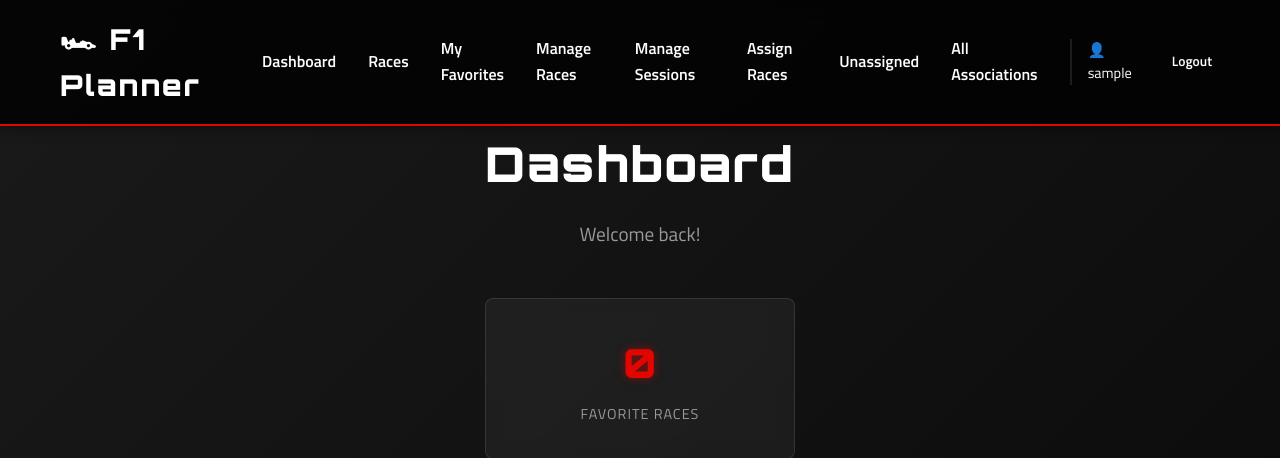
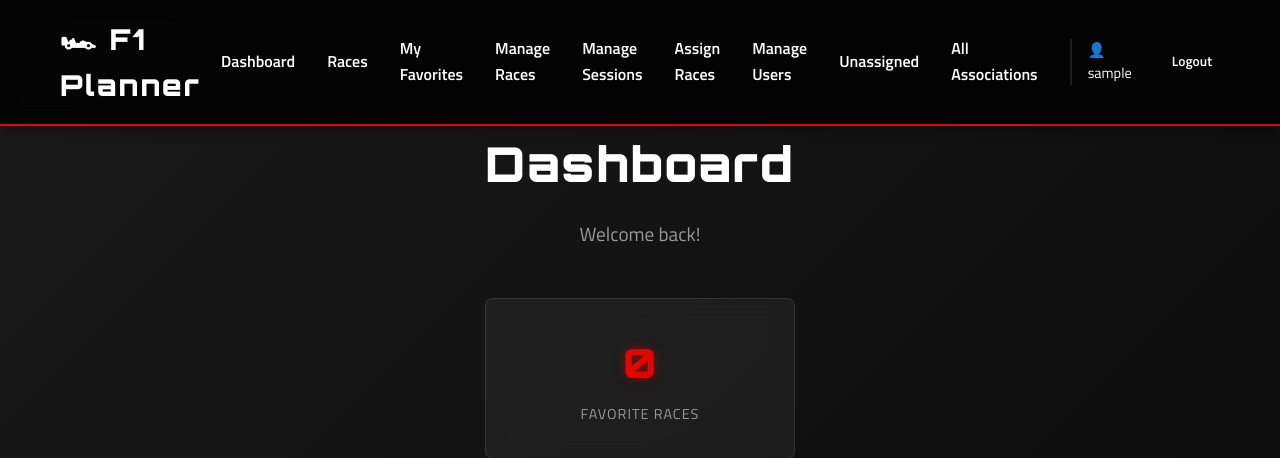
Before and after one commit to txniii/f1-planner, a PHP site: page /dashboard.php in a window 1280 px wide. Shown: the top 458 px of the page. Run offline with PHP 8.4, Linux system fonts and the light colour scheme; the visitor is signed in with stand-in values (Sample User, id 1); data comes from the database, SQL or seed files in the repository; data that the repository does not hold is empty.

Commit message:
Add 'Manage Users' link for admin in header

```diff
--- a/includes/header.php
+++ b/includes/header.php
@@ -33,6 +33,7 @@ $user = getCurrentUser();
     <li><a href="/pages/admin-races.php">Manage Races</a></li>
     <li><a href="/pages/admin-sessions.php">Manage Sessions</a></li>
     <li><a href="/pages/admin-assign-races.php">Assign Races</a></li>
+    <li><a href="/pages/admin-users.php">Manage Users</a></li>
     <li><a href="/pages/admin-unassigned-races.php">Unassigned</a></li>
     <li><a href="/pages/admin-all-associations.php">All Associations</a></li>
 <?php endif; ?>
```
